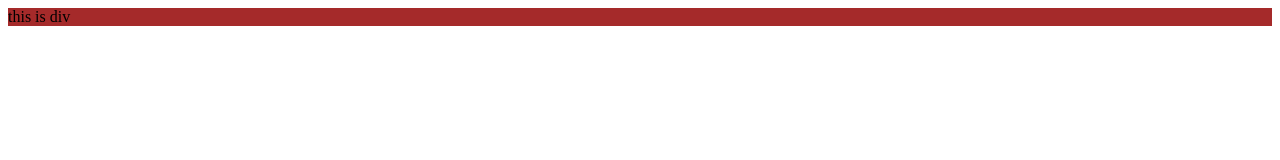
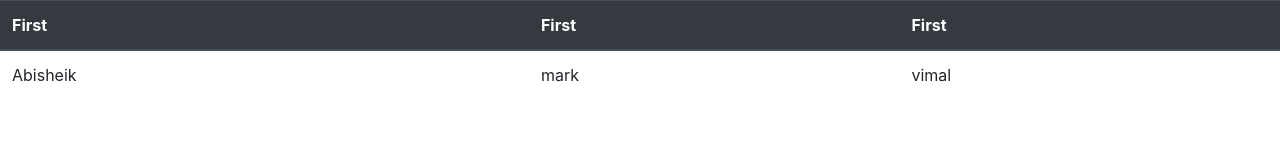
Before and after one commit to abisheik88/practice_netlify, a plain HTML site: page index.html in a window 1280 px wide. Drawn offline with nearby package versions, Linux system fonts and the light colour scheme.

Commit message:
Add files via upload

```diff
--- a/index.html
+++ b/index.html
@@ -1,18 +1,14 @@
 <!DOCTYPE html>
 <html lang="en">
 <head>
-  <meta charset="UTF-8">
-  <meta http-equiv="X-UA-Compatible" content="IE=edge">
-  <meta name="viewport" content="width=device-width, initial-scale=1.0">
-  <title>Document</title>
-  <style>
-    div{
-      background-color: brown;
-    }
-  </style>
+    <meta charset="UTF-8">
+    <meta http-equiv="X-UA-Compatible" content="IE=edge">
+    <meta name="viewport" content="width=device-width, initial-scale=1.0">
+    <title>Document</title>
+    <link rel="stylesheet" href="https://cdn.jsdelivr.net/npm/bootstrap@4.6.2/dist/css/bootstrap.min.css" integrity="sha384-xOolHFLEh07PJGoPkLv1IbcEPTNtaed2xpHsD9ESMhqIYd0nLMwNLD69Npy4HI+N" crossorigin="anonymous">
 </head>
 <body>
-  <div>this is div</div>
 
+    <script src="script.js"></script>
 </body>
 </html>
--- /dev/null
+++ b/script.js
@@ -0,0 +1,44 @@
+function createtabledata(tagname,attrname,attrvalue,content){
+    var ele = document.createElement(tagname);
+    ele.setAttribute(attrname,attrvalue);
+    ele.innerHTML=content;
+    return ele;
+}
+function createtable(tagname,attrname,attrvalue){
+    var ele = document.createElement(tagname);
+    ele.setAttribute(attrname,attrvalue);
+    return ele;
+}
+function createtd(tagname,content){
+    var ele = document.createElement(tagname);
+    ele.innerHTML=content;
+    return ele;
+
+}
+function createtablerow(tagname){
+    var ele = document.createElement(tagname);
+    return ele;
+}
+
+var table = createtable("table","class","table");
+var tablehead = createtable("thead","class","thead-dark");
+var tablerow1= createtablerow("tr");
+var tableh1 = createtabledata("th","scope","col","First");
+var tableh12 = createtabledata("th","scope","col","First");
+var tableh13 = createtabledata("th","scope","col","First");
+var tablerow2= createtablerow("tr");
+var tablebody = createtablerow("tbody");
+var tableh2 = createtd("td","Abisheik");
+var tableh21 = createtd("td","mark");
+var tableh22 = createtd("td","vimal");
+table.append(tablehead);
+tablehead.append(tablerow1);
+tablerow1.append(tableh1);
+tablerow1.append(tableh12);
+tablerow1.append(tableh13);
+table.append(tablebody);
+tablebody.append(tablerow2);
+tablerow2.append(tableh2);
+tablerow2.append(tableh21);
+tablerow2.append(tableh22);
+document.body.append(table);
```
